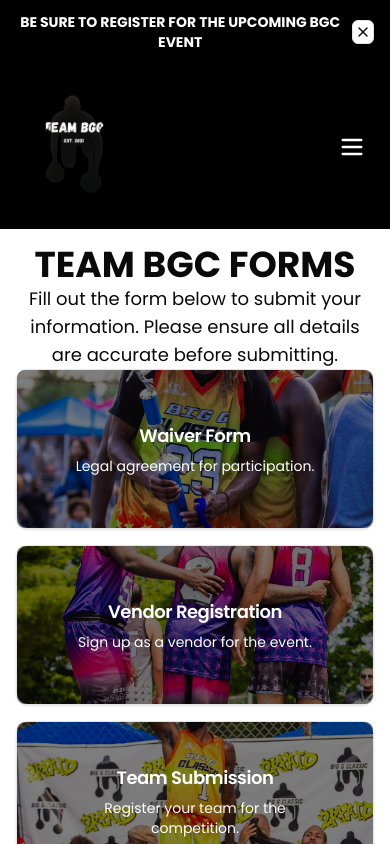
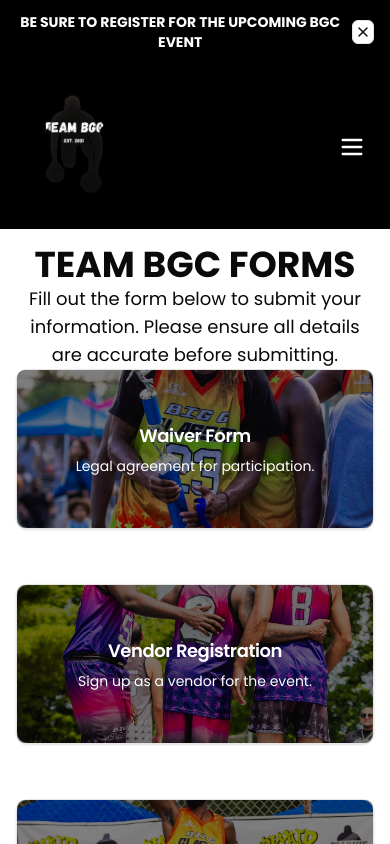
Before and after one commit to jahari11/TEAM-BGC, a Next.js app: page /forms in a window 390 px wide. Shown: the top 844 px of the page. Built offline with nearby package versions, Linux system fonts and the light colour scheme.

Commit message:
fixed phone

```diff
--- a/pages/forms.js
+++ b/pages/forms.js
@@ -279,12 +279,12 @@
 
 
   return (
-    <div className="container mx-auto p-4 h-screen">
+    <div className="container mx-auto p-4 min-h-screen">
       <div className="flex flex-col items-center">
       <h1 className="font-bold text-4xl uppercase">Team BGC Forms</h1>
       <p className="text-lg text-center">Fill out the form below to submit your information. Please ensure all details are accurate before submitting.</p>
       </div>
-      <div className="grid grid-cols-1 md:grid-cols-2 gap-4 h-auto md:h-[90%]">
+      <div className="grid grid-cols-1 md:grid-cols-2 gap-4 h-screen">
   {forms.map((form) => (
     <Card
       key={form.id}
```
